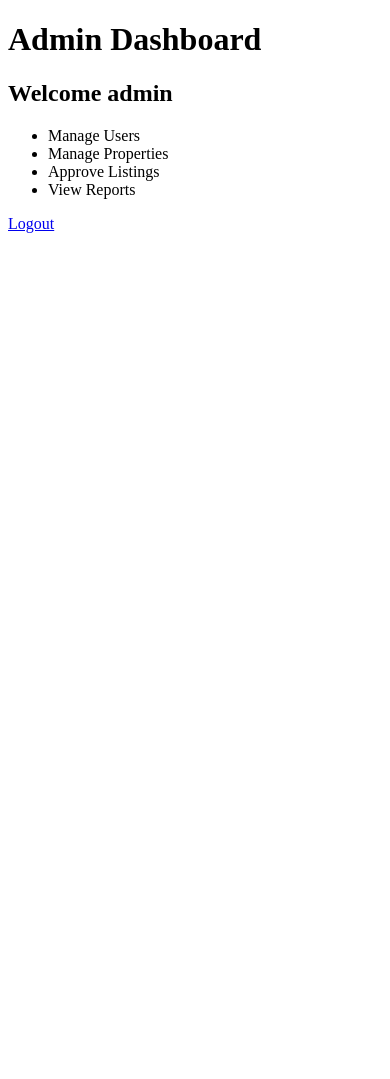
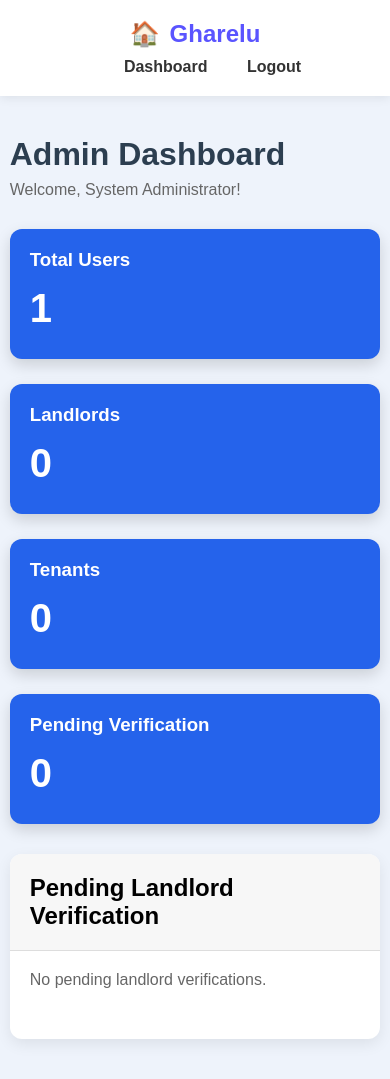
Before and after one commit to Paridhi898/gharelu, a PHP site: page /admin_dashboard.php in a window 390 px wide. Before the commit the page ends 233 px from the top, so only its background shows below. Run offline with PHP 8.4, Linux system fonts and the light colour scheme; a user stored in the database is signed in; data comes from the database, SQL or seed files in the repository; both versions use the stored data as it was after the commit.

Commit message:
Added verify user feature

```diff
--- a/admin_dashboard.php
+++ b/admin_dashboard.php
@@ -1,50 +1,261 @@
 <?php
-
 session_start();
 
-if(!isset($_SESSION['user_id'])){
-
+if (!isset($_SESSION['user_id'])) {
     header("Location: login.php");
     exit();
 }
 
-if($_SESSION['user_type'] != "admin"){
-
+if ($_SESSION['user_type'] != "admin") {
     header("Location: login.php");
     exit();
 }
 
+$conn = mysqli_connect("localhost", "root", "", "gharelu_db");
+
+if (!$conn) {
+    die("Connection Failed");
+}
+
+/* Approve Landlord */
+if (isset($_GET['approve'])) {
+
+    $id = intval($_GET['approve']);
+
+    mysqli_query($conn, "
+        UPDATE users
+        SET verification_status='verified',
+            verified_at=NOW()
+        WHERE id='$id'
+    ");
+
+    header("Location: admin_dashboard.php");
+    exit();
+}
+
+/* Reject Landlord */
+if (isset($_GET['reject'])) {
+
+    $id = intval($_GET['reject']);
+
+    mysqli_query($conn, "
+        UPDATE users
+        SET verification_status='rejected'
+        WHERE id='$id'
+    ");
+
+    header("Location: admin_dashboard.php");
+    exit();
+}
+
+/* Dashboard Counts */
+
+$totalUsers = mysqli_num_rows(mysqli_query($conn, "SELECT * FROM users"));
+
+$totalLandlords = mysqli_num_rows(mysqli_query($conn, "
+SELECT * FROM users
+WHERE user_type='landlord'
+"));
+
+$totalTenants = mysqli_num_rows(mysqli_query($conn, "
+SELECT * FROM users
+WHERE user_type='tenant'
+"));
+
+$pending = mysqli_query($conn, "
+SELECT *
+FROM users
+WHERE user_type='landlord'
+AND verification_status='pending'
+");
+
+$pendingCount = mysqli_num_rows($pending);
+
 ?>
+
 
 <!DOCTYPE html>
 <html lang="en">
+
 <head>
 
-    <title>Admin Dashboard</title>
+    <meta charset="UTF-8">
+
+    <meta name="viewport"
+        content="width=device-width, initial-scale=1.0">
+
+    <title>Gharelu Admin Dashboard</title>
+
+    <link rel="stylesheet" href="css/admin.css">
 
 </head>
 
 <body>
 
-    <h1>Admin Dashboard</h1>
+    <header>
 
-    <h2>
-        Welcome <?php echo $_SESSION['username']; ?>
-    </h2>
+        <div class="logo">
 
-    <ul>
+            🏠 <span>Gharelu</span>
 
-        <li>Manage Users</li>
+        </div>
 
-        <li>Manage Properties</li>
+        <nav>
 
-        <li>Approve Listings</li>
+            <a href="admin_dashboard.php">Dashboard</a>
 
-        <li>View Reports</li>
 
-    </ul>
+            <a href="logout.php">Logout</a>
 
-    <a href="logout.php">Logout</a>
+        </nav>
+
+    </header>
+
+
+    <div class="container">
+
+        <h1>Admin Dashboard</h1>
+
+        <p>Welcome, System Administrator!</p>
+
+
+        <div class="cards">
+
+            <div class="card blue">
+
+                <h3>Total Users</h3>
+
+                <h1><?php echo $totalUsers; ?></h1>
+
+            </div>
+
+
+            <div class="card blue">
+
+                <h3>Landlords</h3>
+
+                <h1><?php echo $totalLandlords; ?></h1>
+
+            </div>
+
+
+            <div class="card blue">
+
+                <h3>Tenants</h3>
+
+                <h1><?php echo $totalTenants; ?></h1>
+
+            </div>
+
+
+            <div class="card blue">
+
+                <h3>Pending Verification</h3>
+
+                <h1><?php echo $pendingCount; ?></h1>
+
+            </div>
+
+        </div>
+
+
+
+        <div class="verification">
+
+            <div class="verification-header">
+
+                <h2>Pending Landlord Verification</h2>
+
+            </div>
+
+
+            <div class="verification-body">
+
+                <?php
+
+                if ($pendingCount == 0) {
+
+                    echo "<p>No pending landlord verifications.</p>";
+                } else {
+
+                ?>
+
+                    <table>
+
+                        <tr>
+
+                            <th>Name</th>
+
+                            <th>Email</th>
+
+                            <th>Phone</th>
+
+                            <th>Citizenship ID</th>
+                            <th class="action-col">Action</th>
+
+                        </tr>
+
+                        <?php
+
+                        while ($row = mysqli_fetch_assoc($pending)) {
+
+                        ?>
+
+                           <tr>
+
+    <td>
+        <?php echo htmlspecialchars($row['full_name']); ?>
+    </td>
+
+    <td>
+        <?php echo htmlspecialchars($row['email']); ?>
+    </td>
+
+    <td>
+        <?php echo htmlspecialchars($row['phone_number']); ?>
+    </td>
+
+    <td>
+        <?php echo htmlspecialchars($row['citizenship_id']); ?>
+    </td>
+
+    <td class="action-col">
+
+        <a href="admin_dashboard.php?approve=<?php echo $row['id']; ?>">
+            <button type="button" class="approve-btn">
+                Approve
+            </button>
+        </a>
+
+        <a href="admin_dashboard.php?reject=<?php echo $row['id']; ?>">
+            <button type="button" class="reject-btn">
+                Reject
+            </button>
+        </a>
+
+    </td>
+
+</tr>
+                        <?php
+
+                        }
+
+                        ?>
+
+                    </table>
+
+                <?php
+
+                }
+
+                ?>
+
+            </div>
+
+        </div>
+
+    </div>
 
 </body>
+
 </html>
--- /dev/null
+++ b/css/admin.css
@@ -0,0 +1,308 @@
+/* Admin Dashboard */
+
+*{
+    margin:0;
+    padding:0;
+    box-sizing:border-box;
+    font-family:Arial, Helvetica, sans-serif;
+}
+
+body{
+    background:#eef3fb;
+}
+
+/* Header */
+
+header{
+    width:100%;
+    height:70px;
+    background:#fff;
+    display:flex;
+    justify-content:space-between;
+    align-items:center;
+    padding:0 60px;
+    box-shadow:0 2px 10px rgba(0,0,0,.08);
+}
+
+.logo{
+    display:flex;
+    align-items:center;
+    font-size:24px;
+    font-weight:bold;
+    color:#5a54ff;
+}
+
+.logo span{
+    margin-left:10px;
+}
+
+nav a{
+    text-decoration:none;
+    color:#333;
+    margin-left:35px;
+    font-weight:bold;
+}
+
+nav a:hover{
+    color:#5a54ff;
+}
+
+/*    Main*/
+
+.container{
+    width:80%;
+    margin:40px auto;
+}
+
+.container h1{
+    color:#2c3e50;
+    margin-bottom:8px;
+}
+
+.container p{
+    color:#666;
+    margin-bottom:30px;
+}
+
+/*
+   Dashboard Cards
+ */
+
+.cards{
+    display:flex;
+    gap:25px;
+    margin-bottom:30px;
+}
+
+.card{
+    flex:1;
+    padding:20px;
+    border-radius:12px;
+    color:#fff;
+    box-shadow:0 6px 15px rgba(0,0,0,.15);
+}
+
+.card h3{
+    margin-bottom:15px;
+}
+
+.card h1{
+    color:#fff;
+    font-size:40px;
+}
+
+.blue{
+    background:#2563eb;
+}
+
+.green{
+    background:#16a34a;
+}
+
+.yellow{
+    background:#f59e0b;
+}
+
+/*  Verification Section */
+
+.verification{
+    background:#fff;
+    border-radius:12px;
+    overflow:hidden;
+    box-shadow:0 5px 15px rgba(0,0,0,.08);
+}
+
+.verification-header{
+    padding:20px;
+    background:#f7f7f7;
+    border-bottom:1px solid #ddd;
+}
+
+.verification-body{
+    padding:20px;
+}
+
+/*  Table */
+
+.verification table{
+    width:100%;
+    border-collapse:collapse;
+    margin-top:15px;
+}
+
+.verification table th{
+    background:#4f46e5;
+    color:#fff;
+    padding:15px;
+    text-align:center;
+    font-size:16px;
+}
+
+.verification table td{
+    padding:18px 15px;
+    text-align:center;
+    vertical-align:middle;
+    border-bottom:1px solid #ddd;
+    font-size:15px;
+}
+
+.verification table tr:nth-child(even){
+    background:#f8f9fc;
+}
+
+.verification table tr:hover{
+    background:#eef3ff;
+}
+
+/* Action Buttons */
+
+.action-buttons{
+    display:flex;
+    justify-content:center;
+    align-items:center;
+    gap:10px;
+}
+
+.approve-btn{
+    background:#28a745;
+    color:#fff;
+    border:none;
+    border-radius:6px;
+    padding:8px 18px;
+    min-width:90px;
+    font-weight:bold;
+    cursor:pointer;
+    transition:.3s;
+}
+
+.approve-btn:hover{
+    background:#218838;
+}
+
+.reject-btn{
+    background:#dc3545;
+    color:#fff;
+    border:none;
+    border-radius:6px;
+    padding:8px 18px;
+    min-width:90px;
+    font-weight:bold;
+    cursor:pointer;
+    transition:.3s;
+}
+
+.reject-btn:hover{
+    background:#c82333;
+}
+
+/*  Responsive */
+
+@media (max-width:768px){
+
+    header{
+        flex-direction:column;
+        height:auto;
+        padding:20px;
+    }
+
+    nav{
+        margin-top:10px;
+    }
+
+    .cards{
+        flex-direction:column;
+    }
+
+    .container{
+        width:95%;
+    }
+
+    .action-buttons{
+        flex-direction:column;
+    }
+
+    .approve-btn,
+    .reject-btn{
+        width:100%;
+    }
+}
+
+.verification table{
+    width:100%;
+    border-collapse:collapse;
+    table-layout:fixed;
+}
+
+.verification th,
+.verification td{
+    padding:15px;
+    text-align:center;
+    vertical-align:middle;
+}
+
+.verification th{
+    background:#4f46e5;
+    color:#fff;
+}
+.verification th:last-child,
+.verification td:last-child{
+    width:220px;
+}
+.action-buttons{
+    text-align:center;
+}
+
+.action-buttons a{
+    text-decoration:none;
+}
+
+.approve-btn{
+    background:#28a745;
+    color:#fff;
+    border:none;
+    padding:8px 18px;
+    border-radius:5px;
+    cursor:pointer;
+    margin-right:8px;
+}
+
+.reject-btn{
+    background:#dc3545;
+    color:#fff;
+    border:none;
+    padding:8px 18px;
+    border-radius:5px;
+    cursor:pointer;
+}
+
+/* Action column */
+.action-col{
+    width:220px;
+    text-align:center;
+    vertical-align:middle;
+}
+
+/* Action buttons */
+.action-col a{
+    text-decoration:none;
+}
+
+.approve-btn,
+.reject-btn{
+    width:90px;
+    height:36px;
+    border:none;
+    border-radius:5px;
+    color:#fff;
+    font-weight:bold;
+    cursor:pointer;
+}
+
+.approve-btn{
+    background:#28a745;
+    margin-right:8px;
+}
+
+.reject-btn{
+    background:#dc3545;
+}
--- a/login.php
+++ b/login.php
@@ -78,7 +78,7 @@ if($_SERVER["REQUEST_METHOD"] == "POST"){
 
     <title>Login</title>
 
-    <link rel="stylesheet" href="style.css">
+    <link rel="stylesheet" href="css/style.css">
 
 </head>
 
```
Also changed, not shown: gharelu_db .sql (added, +78 -0 lines), logout.php (added, +13 -0 lines), signup.php (+52 -24 lines), css/style.css (renamed from style.css).
